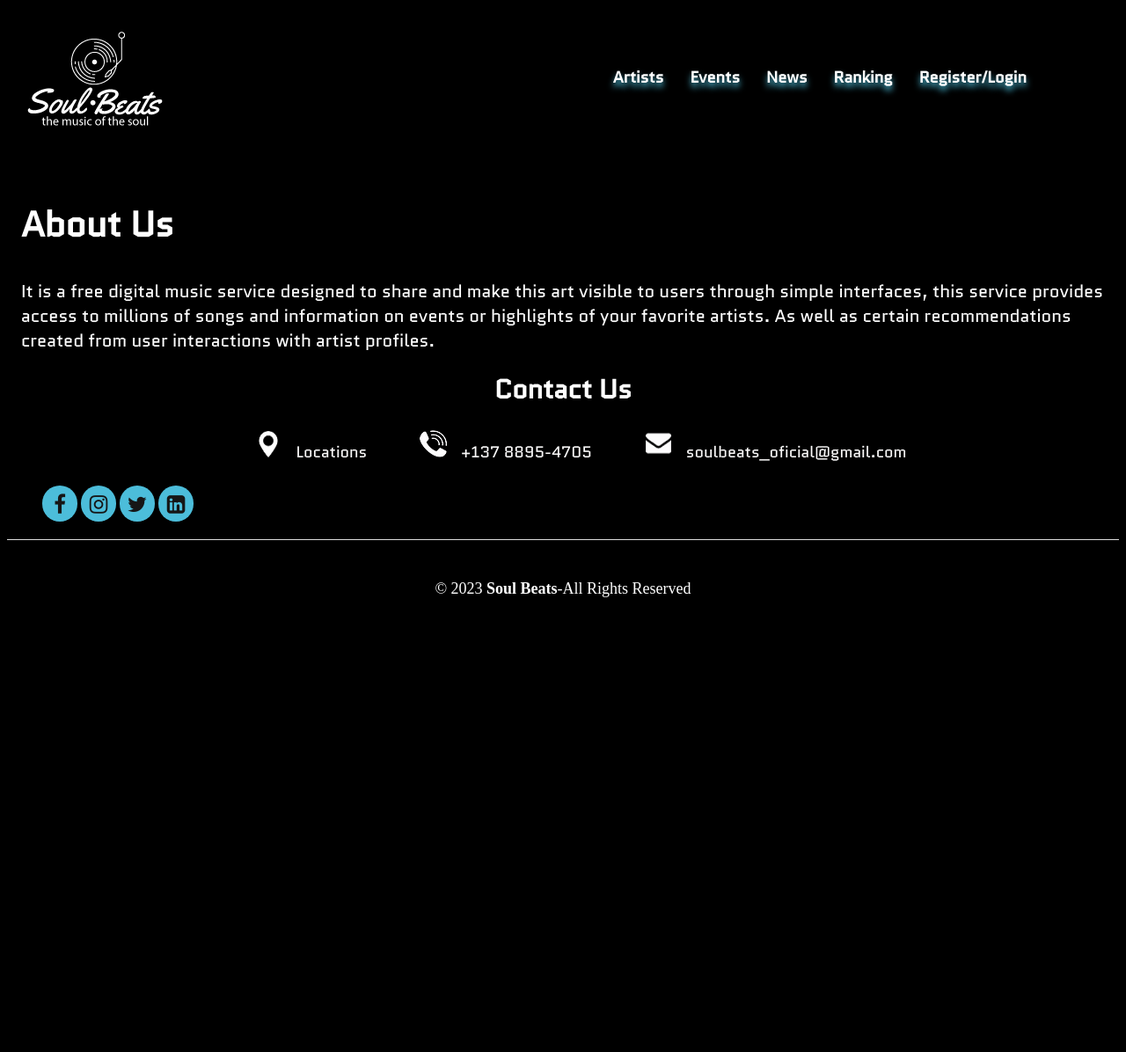
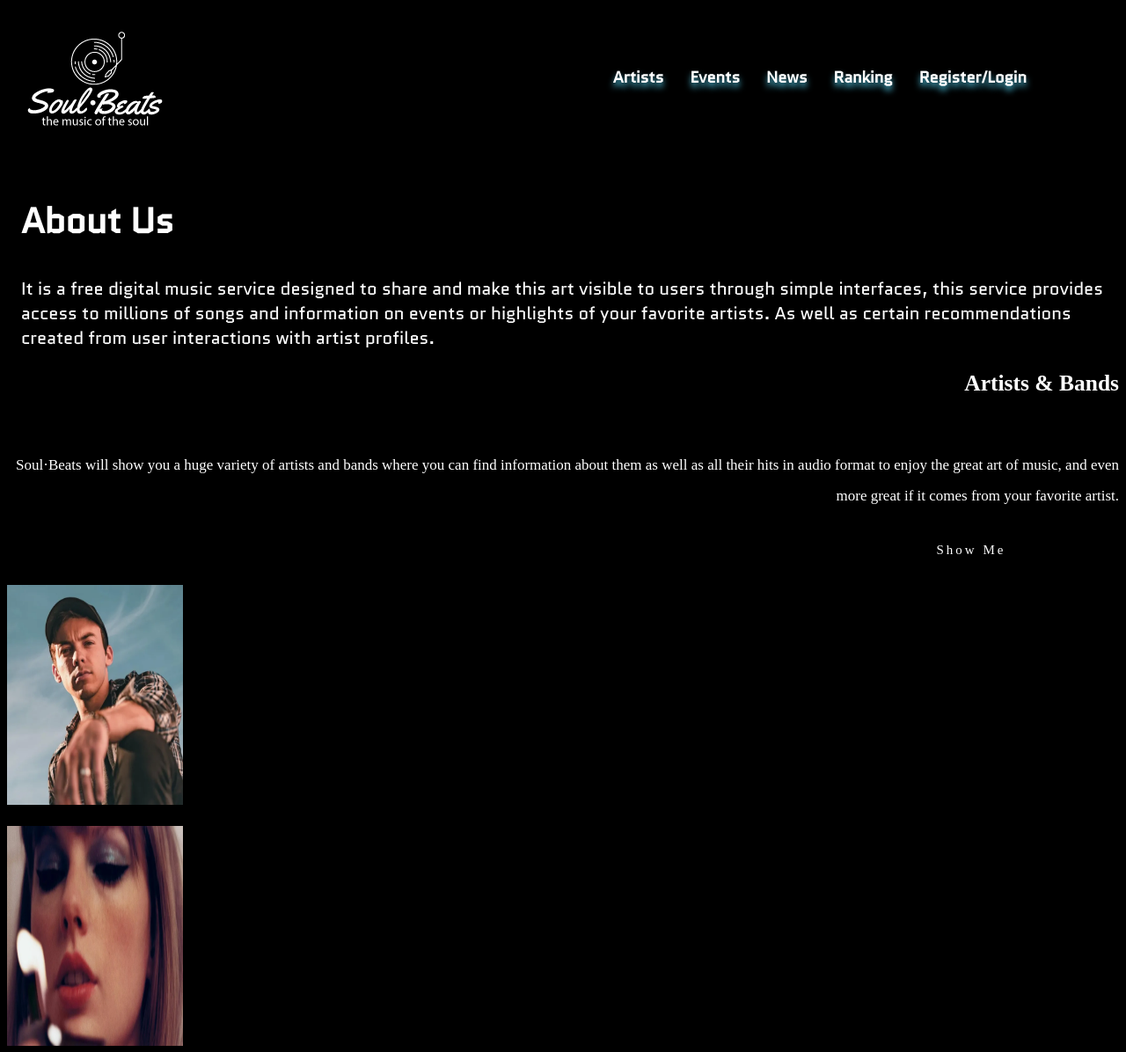
Before and after one commit to NahuOnetto/SoulBeats, a plain HTML site: page index.html in a window 1280 px wide. Shown: the top 1196 px of the page at 88% size. Before the commit the page ends 800 px from the top, so only its background shows below. Drawn offline with nearby package versions, Linux system fonts and the light colour scheme.

Commit message:
New Version 4

```diff
--- a/css/stylesIndex.css
+++ b/css/stylesIndex.css
@@ -81,7 +81,59 @@ main section {
     color: #fff;
 }
 
-aside {
+
+
+
+.titlepage .art_ban {
+    padding-bottom: 20px;
+    text-align: right;
+}
+
+.titlepage {
+    font-size: 17px;
+    line-height: 35px;
+    font-weight: 400px;
+    text-align: right;
+    color: #fff;
+}
+
+.titlepage a {
+    width: 25%;
+    position: relative;
+    display: inline-block;
+    padding: 10px 10px;
+    color: white;
+    letter-spacing: 3px;
+    font-size: 15px;
+    text-decoration: none;
+    text-align: center;
+    overflow: hidden;
+    transition: 0.2s;
+}
+
+.titlepage a:hover {
+    background: coral;
+    box-shadow: 0 0 10px coral, 0 0 40px coral, 0 0 80px coral;
+}
+
+.margi_bot {
+    margin-bottom: 20px;
+}
+
+.photoA {
+    position: relative;
+}
+
+.photoA figure {
+    margin: 0;
+}
+
+.photoA figure img {
+    width: 200px;
+    height: 250px;
+}
+
+/* aside {
     float: right;
     padding: 10px;
     margin-right: 10px;
@@ -97,7 +149,7 @@ aside {
     color: #fff;
     margin-top: 50px;
     font-weight: 100;
-}
+} */
 
 /* @media (max-width: 700px) {
     header {
--- a/index.html
+++ b/index.html
@@ -36,6 +36,52 @@
             <h2>About Us</h2>
             <p>It is a free digital music service designed to share and make this art visible to users through simple interfaces, this service provides access to millions of songs and information on events or highlights of your favorite artists. As well as certain recommendations created from user interactions with artist profiles.</p>
         </section>
+
+        <div id="artist" class="Artists">
+            <div class="cont">
+                <div class="grup2">
+                    <div class="titlepage">
+                        <div class="art_ban">
+                            <h2>Artists & Bands</h2>
+                        </div>
+                        <p>
+                            Soul·Beats will show you a huge variety of artists and bands where you can find information about them as well as all their hits in audio format to enjoy the great art of music, and even more great if it comes from your favorite artist.
+                        </p>
+                        <a href="./pages/artists.html">Show Me</a>
+                    </div>
+                    <div class="box">
+                        <div class="margi_bot">
+                            <div class="photoA">
+                                <figure>
+                                    <img src="./img/Artists & Bands/Connor Price.jpg" alt="#">
+                                </figure>
+                            </div>
+                        </div>
+                        <div class="margi_bot">
+                            <div class="photoA">
+                                <figure>
+                                    <img src="./img/Artists & Bands/Taylor Swift.jpg" alt="#">
+                                </figure>
+                            </div>
+                        </div>
+                        <div class="margi_bot">
+                            <div class="photoA">
+                                <figure>
+                                    <img src="./img/Artists & Bands/Imagine-Dragons.jpg" alt="#">
+                                </figure>
+                            </div>
+                        </div>
+                        <div class="margi_bot">
+                            <div class="photoA">
+                                <figure>
+                                    <img src="./img/Artists & Bands/Linkin Park.jpg" alt="#">
+                                </figure>
+                            </div>
+                        </div>
+                    </div>
+                </div>
+            </div>
+        </div>
 
 
 
```
